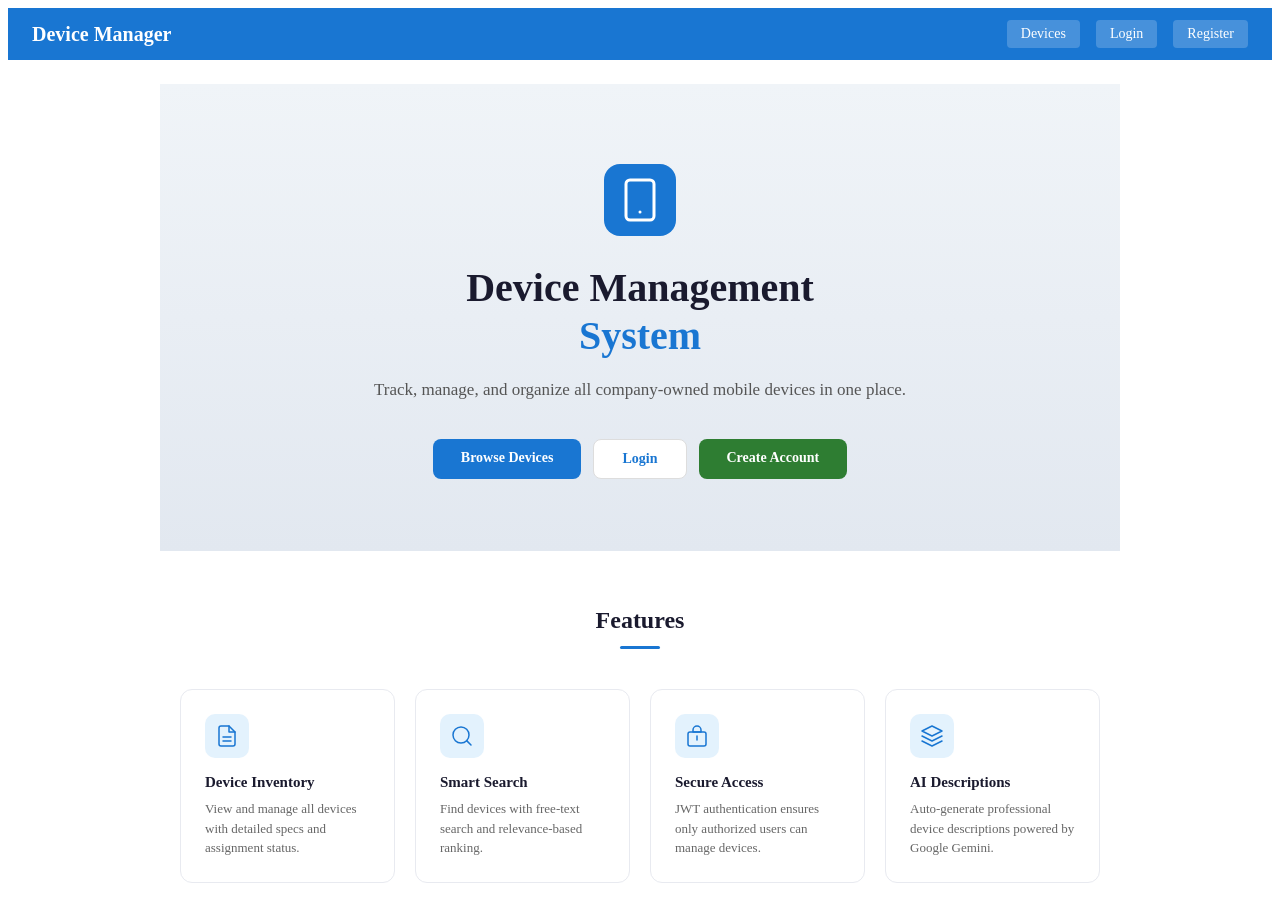
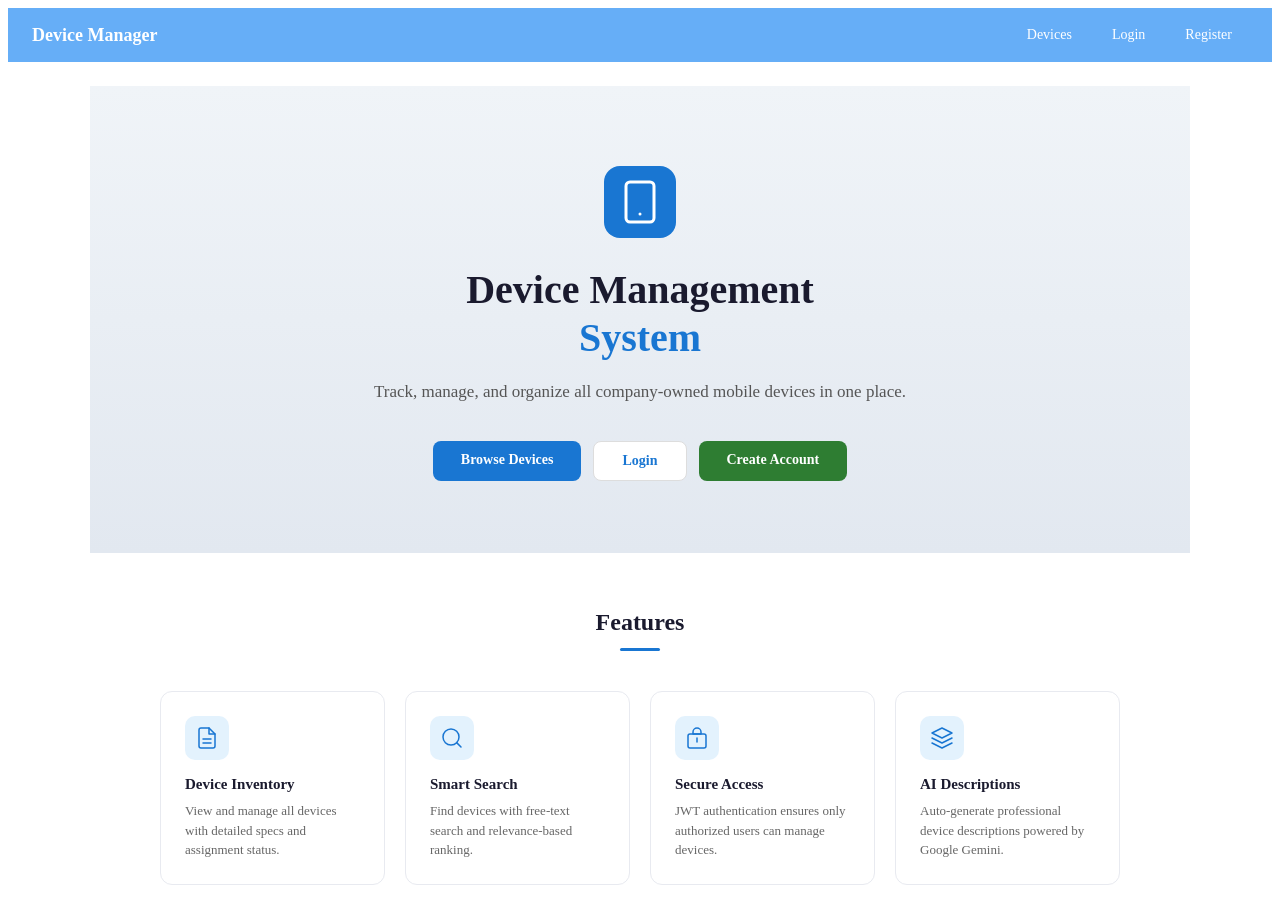
Before and after one commit to brthpatrick/DeviceManager, an Angular app in the folder DeviceManager.UI/: page / in a window 1280 px wide. Shown: the top 924 px of the page. Built offline with nearby package versions, Linux system fonts and the light colour scheme.

Commit message:
Final navbar redesign with light blue background

```diff
--- a/DeviceManager.UI/src/app/app.css
+++ b/DeviceManager.UI/src/app/app.css
@@ -1,5 +1,5 @@
 .navbar {
-  background-color: #1976d2;
+  background-color: #66aef7;
   padding: 12px 24px;
   display: flex;
   align-items: center;
@@ -8,43 +8,56 @@
 
 .nav-brand {
   color: white;
-  font-size: 20px;
-  font-weight: bold;
+  font-size: 18px;
+  font-weight: 700;
   text-decoration: none;
 }
 
 .nav-right {
   display: flex;
   align-items: center;
-  gap: 16px;
+  gap: 8px;
 }
 
 .nav-link {
   color: white;
   text-decoration: none;
-  background-color: rgba(255, 255, 255, 0.2);
-  padding: 6px 14px;
-  border-radius: 4px;
+  padding: 7px 16px;
+  border-radius: 6px;
   font-size: 14px;
+  font-weight: 500;
+  transition: all 0.2s ease;
 }
 
 .nav-link:hover {
-  background-color: rgba(255, 255, 255, 0.3);
-}
-
-.nav-logout {
-  border: none;
-  cursor: pointer;
-  font-family: inherit;
+  background-color: rgba(255, 255, 255, 0.2);
 }
 
 .nav-user {
   color: white;
   font-size: 14px;
+  font-weight: 500;
+  padding: 0 8px;
+}
+
+.nav-logout {
+  background: rgba(255, 255, 255, 0.15);
+  border: 1px solid rgba(255, 255, 255, 0.3);
+  color: white;
+  cursor: pointer;
+  font-family: inherit;
+  padding: 7px 16px;
+  border-radius: 6px;
+  font-size: 14px;
+  font-weight: 500;
+}
+
+.nav-logout:hover {
+  background: rgba(255, 255, 255, 0.25);
 }
 
 .container {
-  max-width: 960px;
+  max-width: 1100px;
   margin: 24px auto;
-  padding: 0 16px;
+  padding: 0 20px;
 }
--- a/DeviceManager.UI/src/app/app.html
+++ b/DeviceManager.UI/src/app/app.html
@@ -3,9 +3,8 @@
   <div class="nav-right">
     <a routerLink="/devices" class="nav-link">Devices</a>
     @if (authService.isLoggedIn()) {
-      <a routerLink="/devices/new" class="nav-link">+ Add Device</a>
       <span class="nav-user">{{ authService.getCurrentUser()?.name }}</span>
-      <button (click)="logout()" class="nav-link nav-logout">Logout</button>
+      <button (click)="logout()" class="nav-logout">Logout</button>
     } @else {
       <a routerLink="/login" class="nav-link">Login</a>
       <a routerLink="/register" class="nav-link">Register</a>
```
